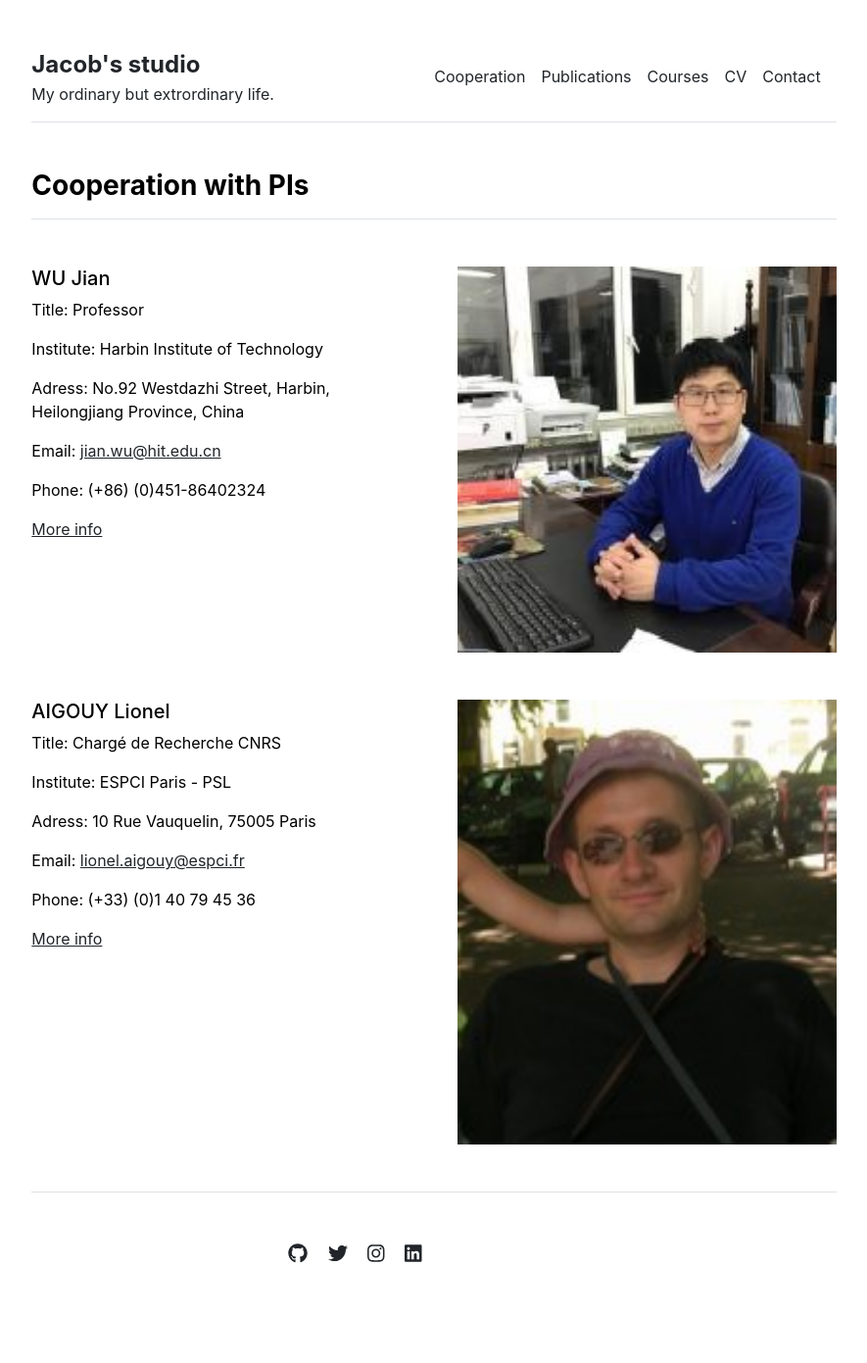
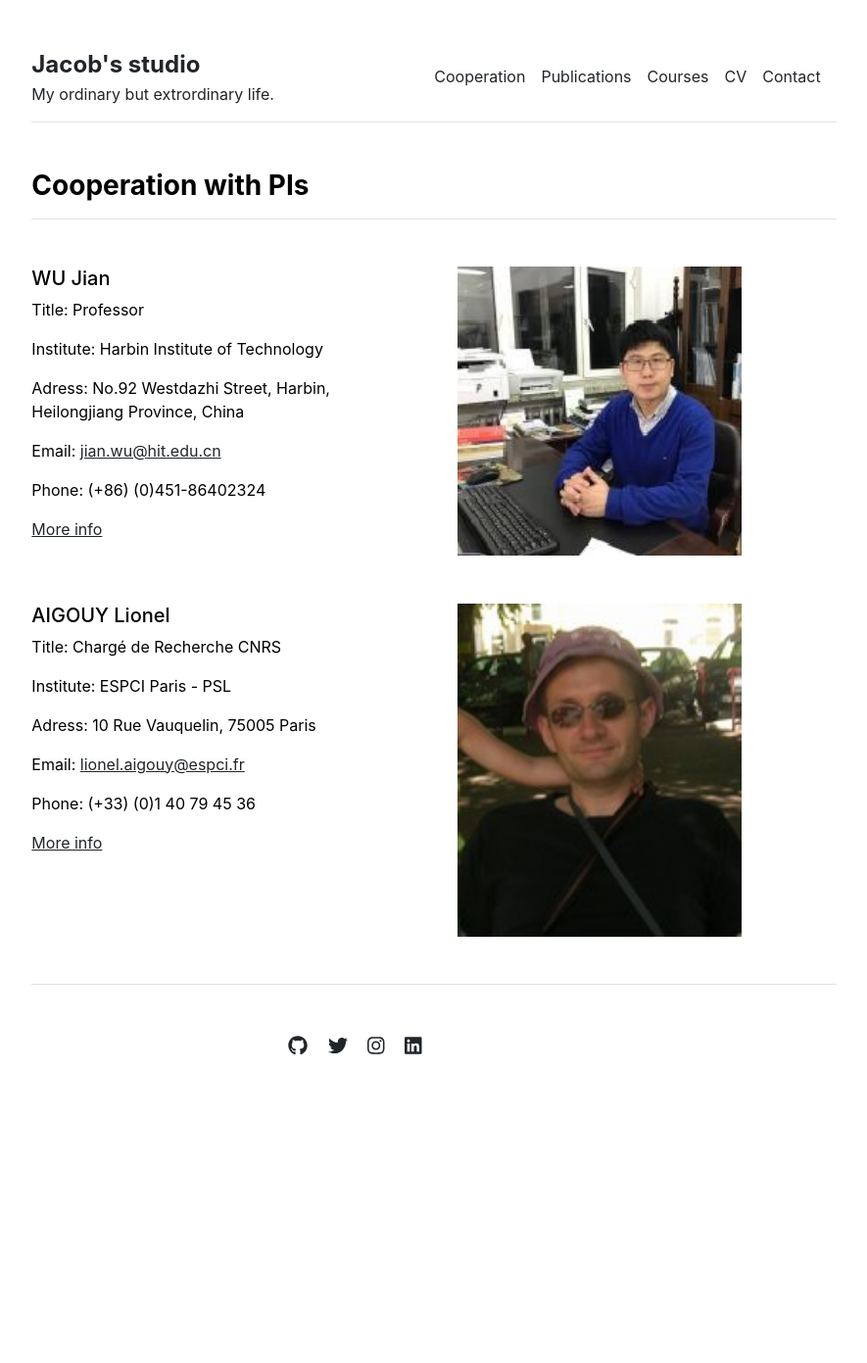
Before and after one commit to JinxinHu/jinxinhu.github.io, a Jekyll site: the page built from people.md, in a window 1280 px wide. Shown: the whole page at 98% size, without its empty margins (197-1082 px from the left). Built offline with Jekyll 4.4.1, drawn with Linux system fonts in a browser that asks for light colours; after the commit the page ends 1179 px from its top, so only the background shows below that.

Commit message:
Update people.html

```diff
--- a/_layouts/people.html
+++ b/_layouts/people.html
@@ -17,7 +17,7 @@ layout: default
     <p><a href="{{ person.url }}">More info</a></p>
   </div>
   <div class="col-md-6">
-    <img src="{{ site.github.url }}/{{ person.image }}" alt="Contact" width="100%">
+    <img src="{{ site.github.url }}/{{ person.image }}" alt="Contact" width="75%">
   </div>
 </div>
 {% endfor %}
```
